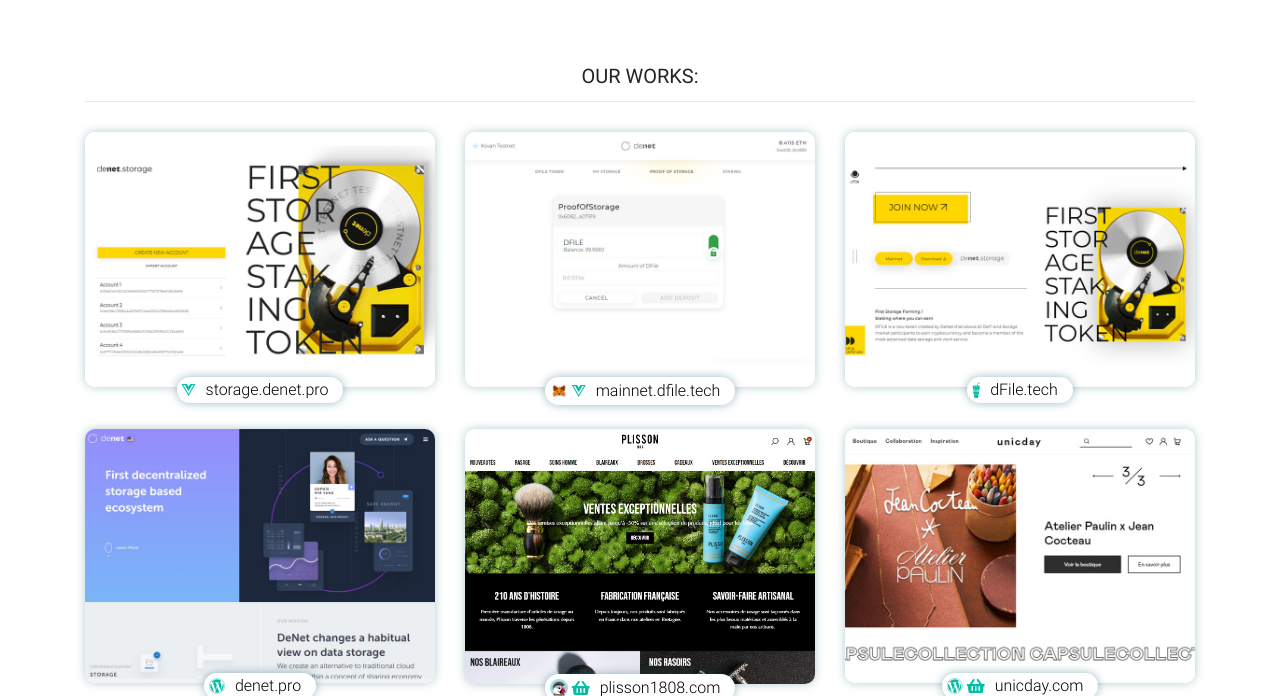
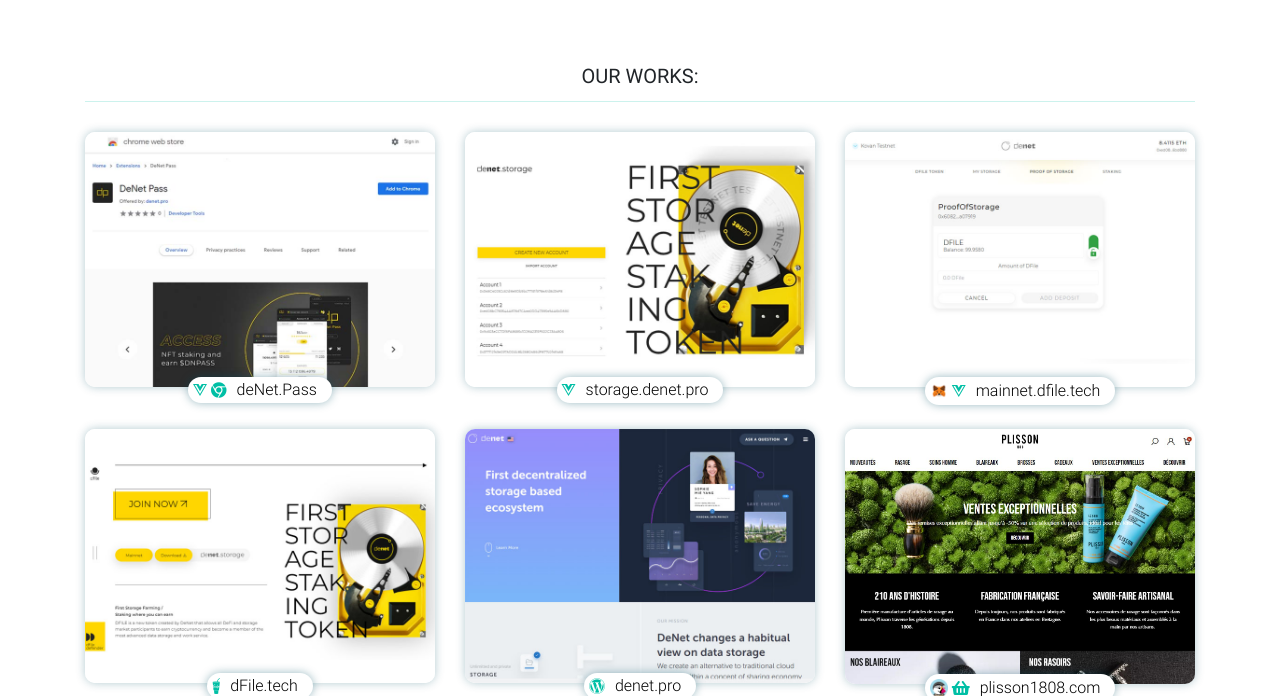
Before and after one commit to md2158/Portfolio, a PHP site: page / in a window 1280 px wide. Shown: the part 547-1243 px from the top of the page. Run offline with PHP 8.4, Linux system fonts and the light colour scheme; some libraries are stand-ins or nearby versions.

Commit message:
feat: added denet pass

```diff
--- a/index.php
+++ b/index.php
@@ -72,6 +72,7 @@
           <div class="col-12 order-1 order-md-2">
               <?php
                 $works = array(
+                    array("title" => "Denet.Pass", "imgUrl" => "img/works/denet_pass.jpg", "url" => "https://chrome.google.com/webstore/detail/denet-pass/hdpllppbfbcdiiggheokhenpikpjebcg", "urlText" => "deNet.Pass", "icons" => array("fab fa-vuejs", "fab fa-chrome")),
                     array("title" => "Denet Storage", "imgUrl" => "img/works/storage.denet.jpg", "url" => "https://github.com/DeNetPRO/StorageProvider", "urlText" => "storage.denet.pro", "icons" => array("fab fa-vuejs")),
                     array("title" => "Denet Sandbox", "imgUrl" => "img/works/sandbox.jpg", "url" => "https://mainnet.dfile.tech/", "urlText" => "mainnet.dfile.tech", "icons" => array("image" => array("img/metamask.png", "metamask-icon"), "fab fa-vuejs")),
                     array("title" => "DFile", "imgUrl" => "img/works/dfile.jpg", "url" => "https://dfile.tech/", "urlText" => "dFile.tech", "icons" => array("fab fa-gulp")),
```
Also changed, not shown: img/works/denet_pass.jpg (added).
